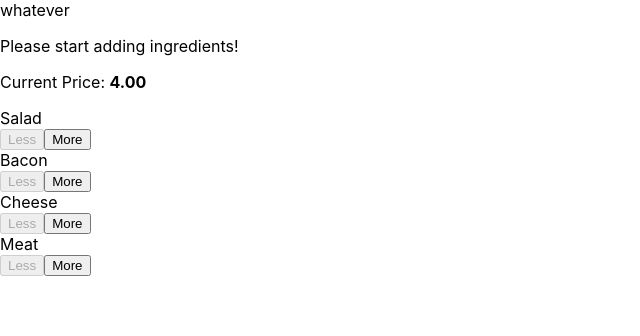
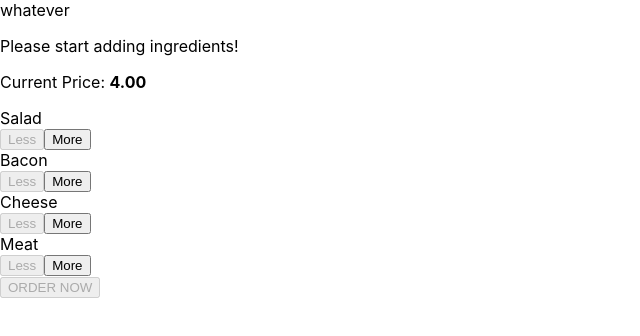
Before and after one commit to mhl-yo/burger-builder, a React app: page / in a window 1280 px wide. Shown: the top 336 px of the page, without its empty margins (0-640 px from the left). Built offline with nearby package versions, Linux system fonts and the light colour scheme.

Commit message:
Controls progress

```diff
--- a/src/components/Burger/BuildControls/BuildControls.js
+++ b/src/components/Burger/BuildControls/BuildControls.js
@@ -21,6 +21,9 @@ const buildControls = (props) => (
                 removed={() => props.ingredientRemoved(ctrl.type)}
                 disabled={props.disabled[ctrl.type]} />
         ))}
+        <button
+        className={classes.OrderButton}
+        disabled={!props.purchasable}>ORDER NOW</button>
     </div>
 );
 
--- a/src/containers/BurgerBuilder/BurgerBuilder.js
+++ b/src/containers/BurgerBuilder/BurgerBuilder.js
@@ -19,7 +19,20 @@ class BurgerBuilder extends Component {
             cheese: 0,
             meat: 0
         },
-        totalPrice: 4
+        totalPrice: 4,
+        purchasable: false
+    }
+
+    updatePurchaseState(ingredients) {
+        const sum = Object.keys(ingredients)
+            .map(igKey => {
+                return ingredients[igKey]
+            })
+            .reduce((sum, el) => {
+                return sum + el;
+            }, 0)
+
+        this.setState({ purchasable: sum > 0 });
     }
 
     addIngredientHandler = (type) => {
@@ -32,7 +45,9 @@ class BurgerBuilder extends Component {
         const priceAddition = INGREDIENT_PRICES[type];
         const oldPrice = this.state.totalPrice;
         const newPrice = oldPrice + priceAddition;
+
         this.setState({ totalPrice: newPrice, ingredients: updatedIngredients });
+        this.updatePurchaseState(updatedIngredients);
 
     }
 
@@ -51,7 +66,9 @@ class BurgerBuilder extends Component {
         const priceDeduction = INGREDIENT_PRICES[type];
         const oldPrice = this.state.totalPrice;
         const newPrice = oldPrice - priceDeduction;
+
         this.setState({ totalPrice: newPrice, ingredients: updatedIngredients });
+        this.updatePurchaseState(updatedIngredients);
     }
 
     render() {
@@ -69,7 +86,8 @@ class BurgerBuilder extends Component {
                     ingredientAdded={this.addIngredientHandler}
                     ingredientRemoved={this.removeIngredientHandler}
                     disabled={disableInfo}
-                    price={this.state.totalPrice}/>
+                    purchasable={this.state.purchasable}
+                    price={this.state.totalPrice} />
             </Aux>
         );
     }
```
